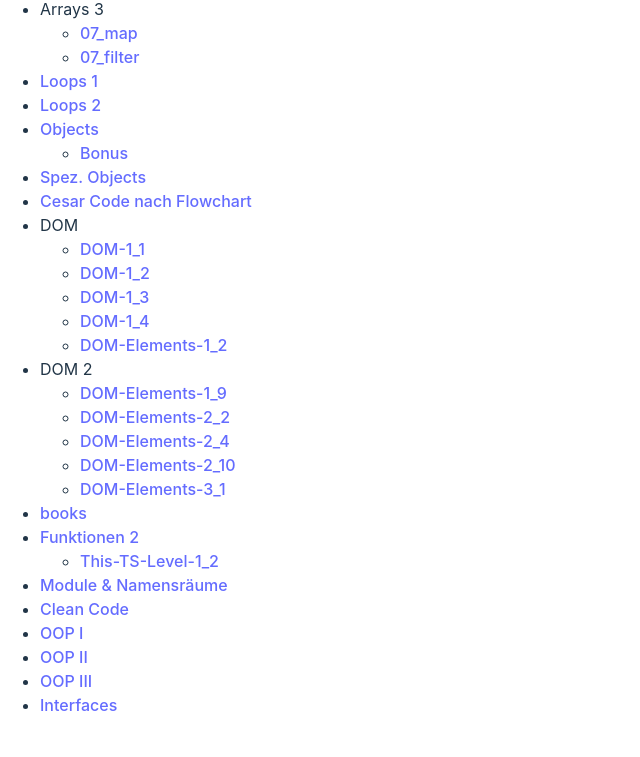
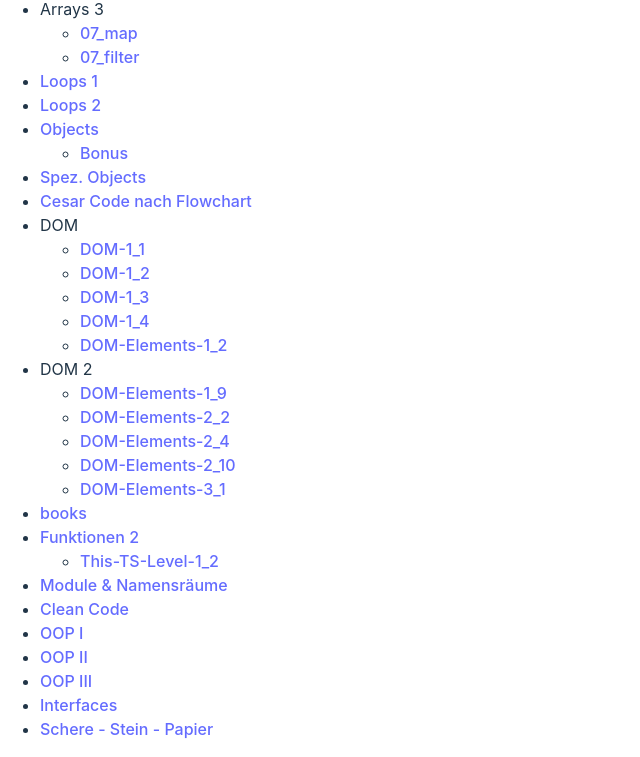
Before and after one commit to ChrstianH/typescript-exercises, a website built with Vite: page index.html in a window 1280 px wide. Shown: the part 427-1184 px from the top of the page, without its empty margins (0-640 px from the left). Before the commit the page ends 1160 px from the top, so only its background shows below. Built offline with nearby package versions, Linux system fonts and the light colour scheme.

Commit message:
26 Project moved

```diff
--- a/index.html
+++ b/index.html
@@ -185,6 +185,11 @@
       <li>
         <a href="./src/24_interfaces/index.html">Interfaces</a>
       </li>
+      <li>
+        <a href="./src/25_rock_paper_scissors/app.html"
+          >Schere - Stein - Papier</a
+        >
+      </li>
     </ul>
   </body>
 </html>
```
Also changed, not shown: src/25_rock_paper_scissors/app.html (renamed from src/26_rock_paper_scissors/app.html), src/25_rock_paper_scissors/app.ts (renamed from src/26_rock_paper_scissors/app.ts), src/25_rock_paper_scissors/styles.css (renamed from src/26_rock_paper_scissors/styles.css).
